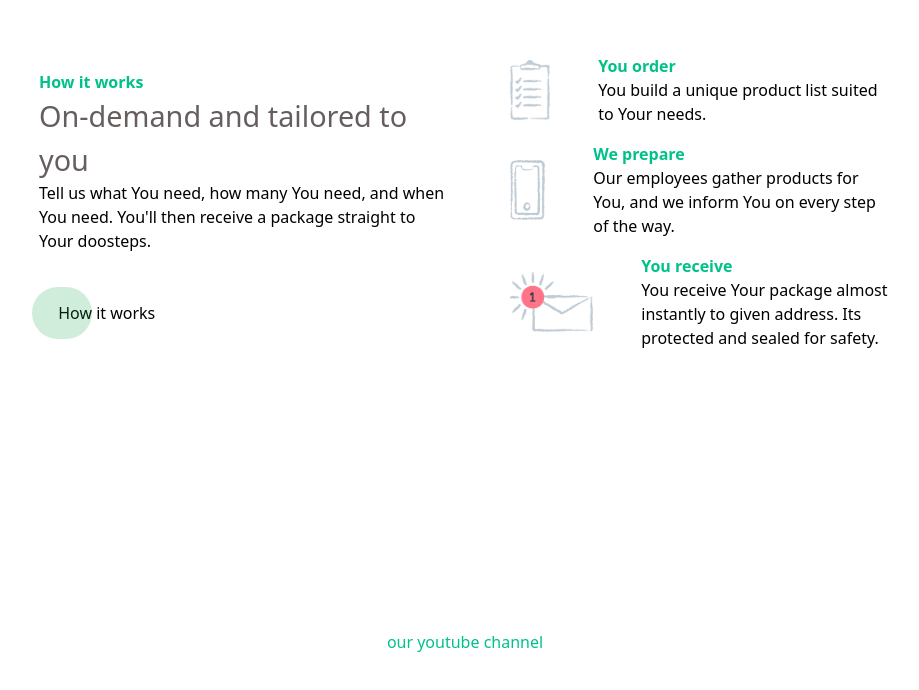
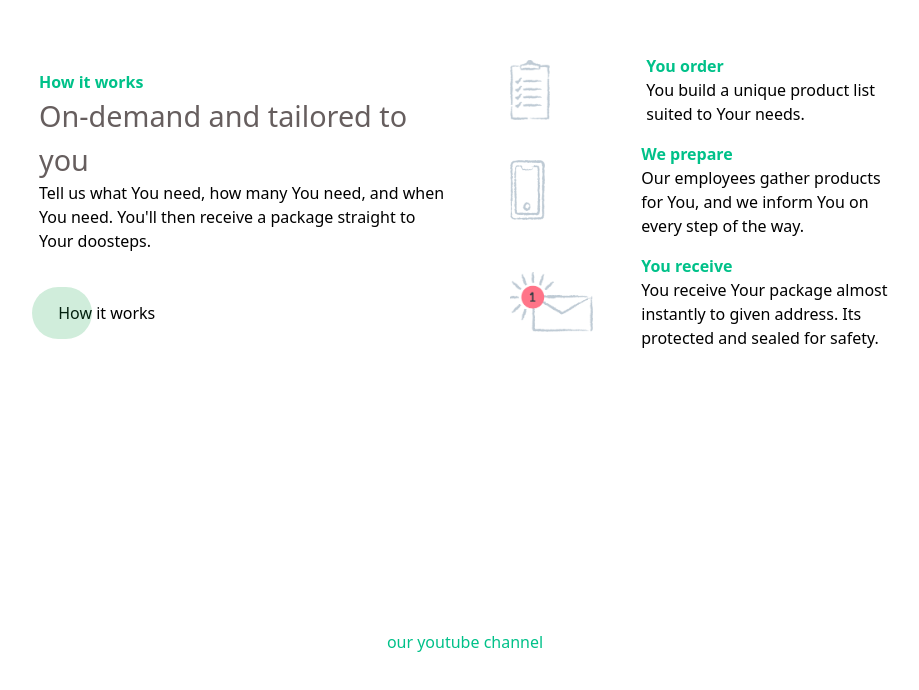
Before and after one commit to Novacci/intern-store, a Next.js app: page / in a window 1280 px wide. Shown: the part 991-1681 px from the top of the page, without its empty margins (175-1094 px from the left). Built offline with nearby package versions, Linux system fonts and the light colour scheme.

Commit message:
Fixed distance between elements on dekstop on main page

```diff
--- a/components/HowItWorks.tsx
+++ b/components/HowItWorks.tsx
@@ -32,14 +32,14 @@
           </div>
         </div>
         <div className="flex flex-col justify-between gap-4">
-          <div className="flex gap-12 items-center">
+          <div className="flex gap-12 items-center md:gap-24">
             <Image height={60} src={stageOne} alt="stageOne" />
             <div className="flex flex-col">
               <h3 className="text-[rgb(0,193,137)] m-0 font-bold">You order</h3>
               <span>You build a unique product list suited to Your needs.</span>
             </div>
           </div>
-          <div className="flex gap-12 items-center">
+          <div className="flex gap-12 items-center md:gap-24">
             <Image height={60} src={stageTwo} alt="stageTwo" />
             <div className="flex flex-col ">
               <h3 className="text-[rgb(0,193,137)] m-0 font-bold">
@@ -53,7 +53,7 @@
           </div>
           <div className="flex gap-12 items-center">
             <Image height={60} src={stageThree} alt="stageThree" />
-            <div className="flex flex-col ">
+            <div className="flex flex-col">
               <h3 className="text-[rgb(0,193,137)] m-0 font-bold">
                 You receive
               </h3>
```
